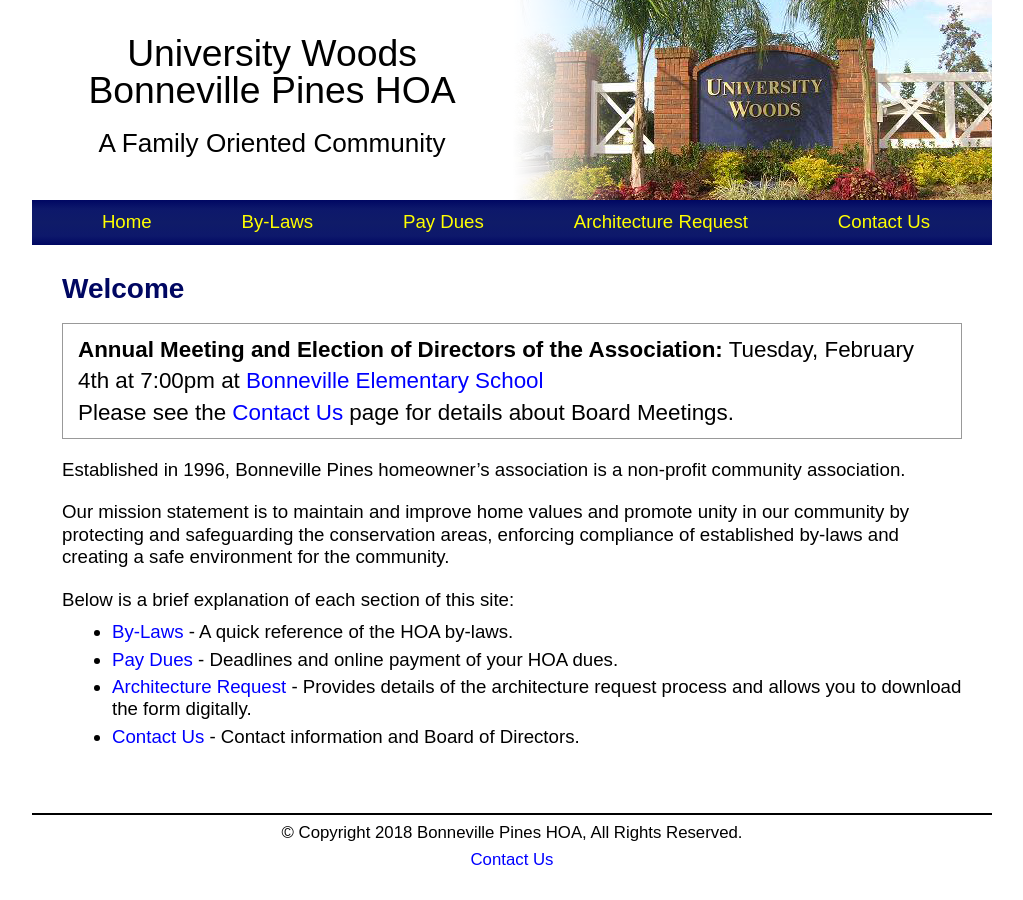
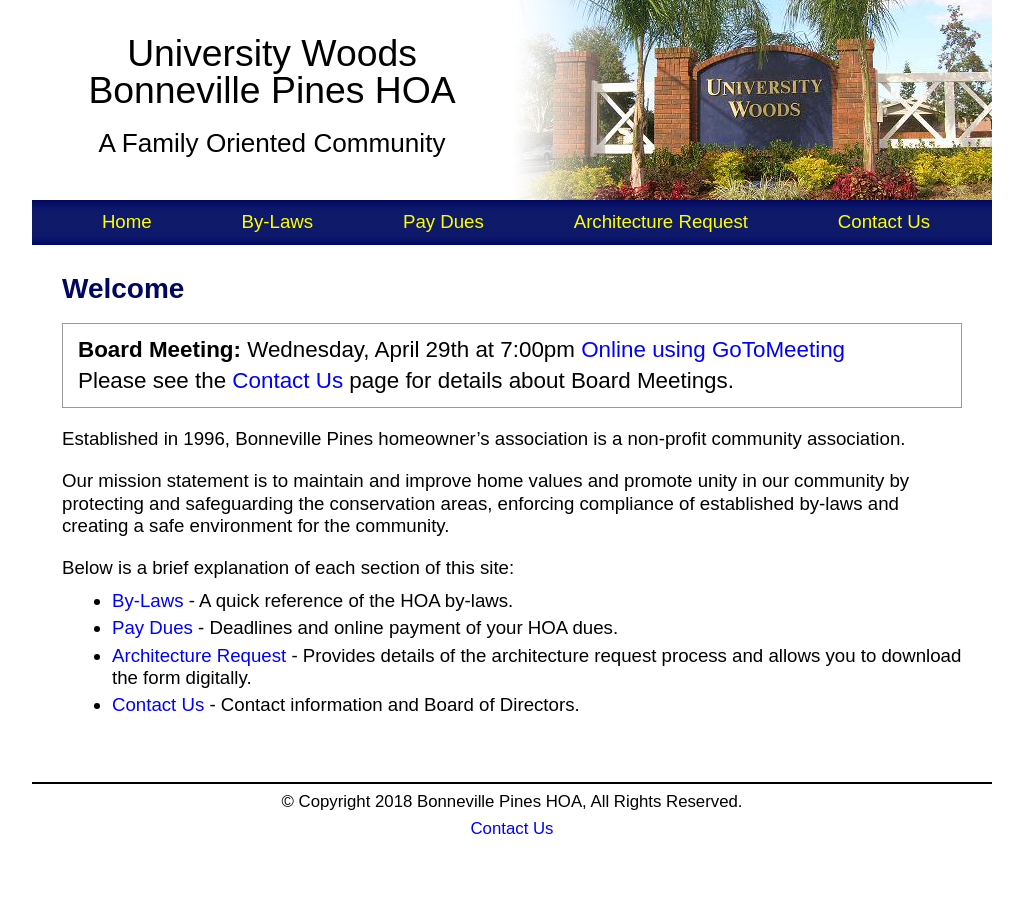
Before and after one commit to bphoa/website, a Jekyll site: the page built from index.md, in a window 1280 px wide. Shown: the whole page, without its empty margins (128-1151 px from the left). Built offline with Jekyll 4.4.1, drawn with Linux system fonts in a browser that asks for light colours.

Commit message:
Add April 2020 meeting

```diff
--- a/index.md
+++ b/index.md
@@ -3,7 +3,7 @@ layout: page
 title: Welcome
 ---
 
-**Annual Meeting and Election of Directors of the Association:** Tuesday, February 4th at 7:00pm at [Bonneville Elementary School](https://goo.gl/maps/YqFicSoGh6mzN7dT6)\\
+**Board Meeting:** Wednesday, April 29th at 7:00pm [Online using GoToMeeting](https://global.gotomeeting.com/join/820052717)\\
 Please see the [Contact Us](contact) page for details about Board Meetings.
 {: .alert}
 
```
